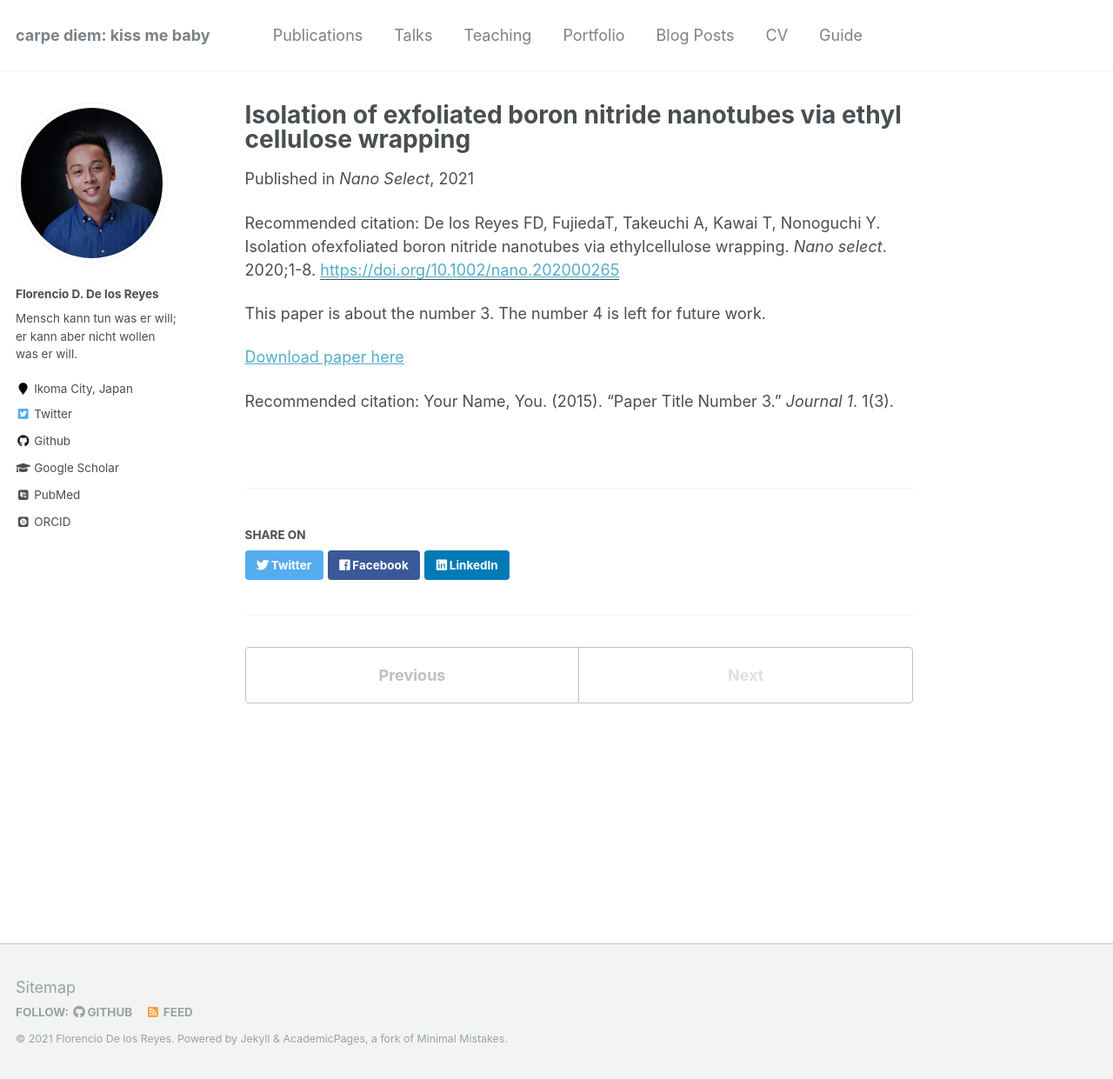
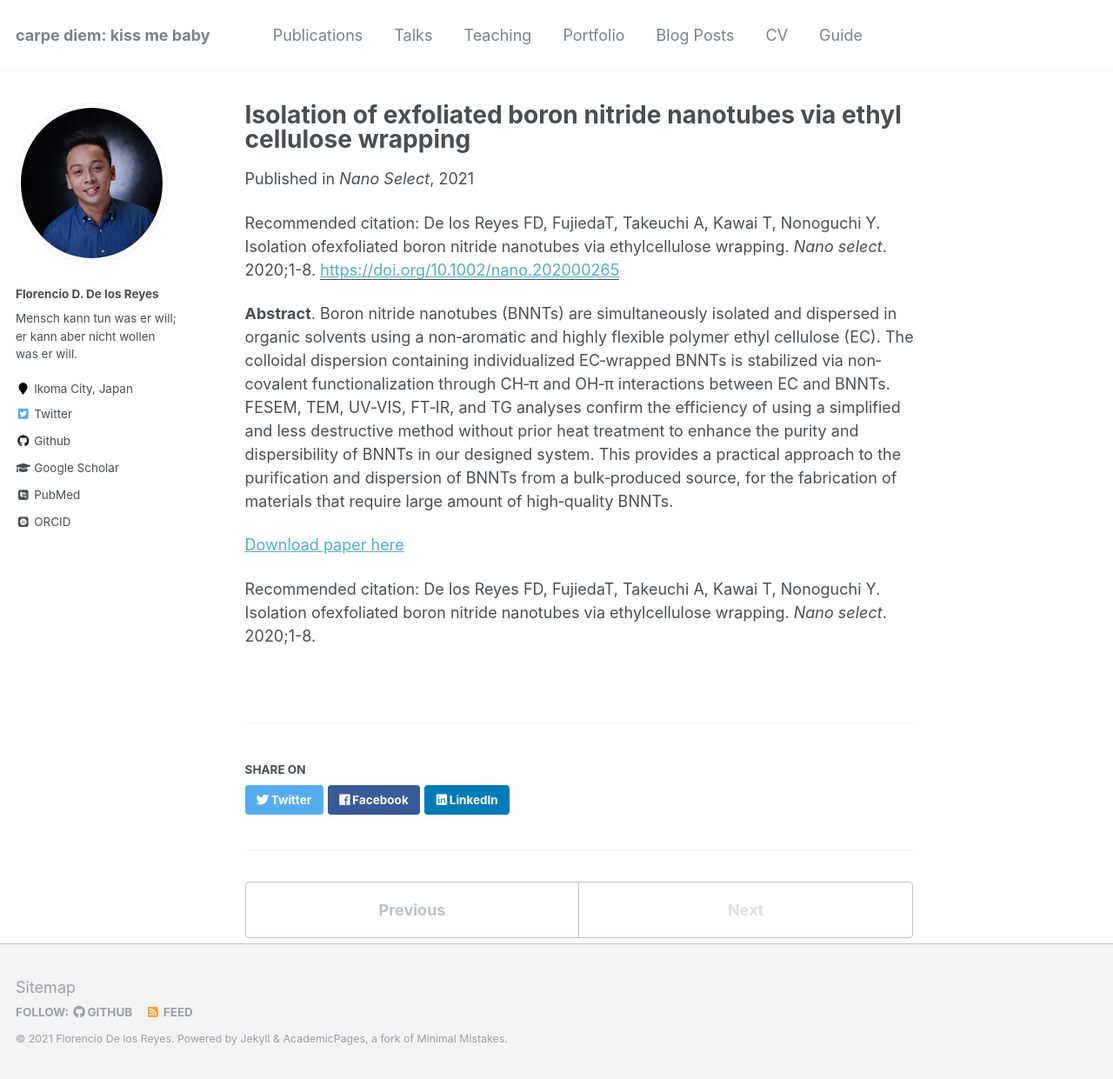
Before and after one commit to fddelosreyes/fddelosreyes.github.io, a Jekyll site: the page built from _publications/2015-10-01-paper-title-number-3.md, in a window 1280 px wide and 1241 px high. Shown: the whole window at 87% size. Built offline with Jekyll 4.4.1, drawn with Linux system fonts in a browser that asks for light colours; some web fonts are replaced.

Commit message:
Update 2015-10-01-paper-title-number-3.md

```diff
--- a/_publications/2015-10-01-paper-title-number-3.md
+++ b/_publications/2015-10-01-paper-title-number-3.md
@@ -2,14 +2,14 @@
 title: "Isolation of exfoliated boron nitride nanotubes via ethyl cellulose wrapping"
 collection: publications
 permalink: /publication/2015-10-01-paper-title-number-3
-excerpt: 'This manuscript reports the simultaneous purification and stable dispersion of boron nitride nanotubes (BNNTs) using a non-aromatic polymer ethyl cellulose (EC). Recent efforts have focused on the quality enhancement of mass-produced BNNTs as well as on the different strategies for the improvement of their dispersibility, to enable various practical applications. However, these known purification methods and dispersion strategies involve energy intensive heat treatment, and highly expensive, conjugated polymers, respectively. Here, we examine the versatility of a flexible, non-toxic, and non-aromatic EC to functionalize and disperse BNNTs in wide range of solvents. Our work reveals that EC can uniformly and selectively wrap the tubes forming a homogeneous colloidal dispersion of individualized BNNTs, stabilized by a suitable solvent. This can provide wider potential applications specifically for the fabrication of materials that requires large amount of high-quality BNNTs.'
+excerpt: '<j>This manuscript reports the simultaneous purification and stable dispersion of boron nitride nanotubes (BNNTs) using a non-aromatic polymer ethyl cellulose (EC). Recent efforts have focused on the quality enhancement of mass-produced BNNTs as well as on the different strategies for the improvement of their dispersibility, to enable various practical applications. However, these known purification methods and dispersion strategies involve energy intensive heat treatment, and highly expensive, conjugated polymers, respectively. Here, we examine the versatility of a flexible, non-toxic, and non-aromatic EC to functionalize and disperse BNNTs in wide range of solvents. Our work reveals that EC can uniformly and selectively wrap the tubes forming a homogeneous colloidal dispersion of individualized BNNTs, stabilized by a suitable solvent. This can provide wider potential applications specifically for the fabrication of materials that requires large amount of high-quality BNNTs.</j>'
 date: 2021-01-24
 venue: 'Nano Select'
 paperurl: 'https://doi.org/10.1002/nano.202000265'
 citation: 'De los Reyes FD, FujiedaT, Takeuchi A, Kawai T, Nonoguchi Y. Isolation ofexfoliated boron nitride nanotubes via ethylcellulose wrapping. <i>Nano select</i>. 2020;1-8.'
 ---
-This paper is about the number 3. The number 4 is left for future work.
+<b>Abstract</b>. Boron nitride nanotubes (BNNTs) are simultaneously isolated and dispersed in organic solvents using a non‐aromatic and highly flexible polymer ethyl cellulose (EC). The colloidal dispersion containing individualized EC‐wrapped BNNTs is stabilized via non‐covalent functionalization through CH‐π and OH‐π interactions between EC and BNNTs. FESEM, TEM, UV‐VIS, FT‐IR, and TG analyses confirm the efficiency of using a simplified and less destructive method without prior heat treatment to enhance the purity and dispersibility of BNNTs in our designed system. This provides a practical approach to the purification and dispersion of BNNTs from a bulk‐produced source, for the fabrication of materials that require large amount of high‐quality BNNTs.
 
 [Download paper here](https://onlinelibrary.wiley.com/doi/epdf/10.1002/nano.202000265)
 
-Recommended citation: Your Name, You. (2015). "Paper Title Number 3." <i>Journal 1</i>. 1(3).
+Recommended citation: De los Reyes FD, FujiedaT, Takeuchi A, Kawai T, Nonoguchi Y. Isolation ofexfoliated boron nitride nanotubes via ethylcellulose wrapping. <i>Nano select</i>. 2020;1-8.
```
